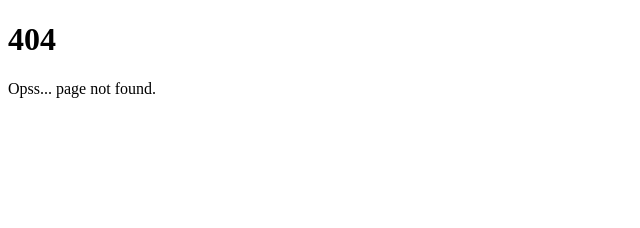
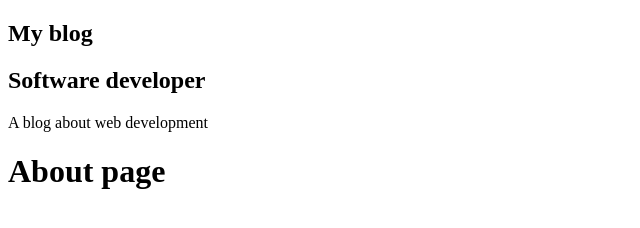
Before and after one commit to renangabriel27/gatsby-starter, a Gatsby site: page /about in a window 1280 px wide. Before the commit this address had no page. Shown: the whole page, without its empty margins (0-640 px from the left). Built offline with nearby package versions, Linux system fonts and the light colour scheme; Gatsby itself is replaced by a stand-in of ours.

Commit message:
Add profile component

```diff
--- a/gatsby-config.js
+++ b/gatsby-config.js
@@ -1,6 +1,7 @@
 module.exports = {
   siteMetadata: {
     title: `My blog`,
+    position: `Software developer`,
     description: `A blog about web development`,
     author: `@myblog`,
   },
--- a/package.json
+++ b/package.json
@@ -28,6 +28,7 @@
   "scripts": {
     "build": "gatsby build",
     "develop": "gatsby develop",
+    "develop:playground": "GATSBY_GRAPHQL_IDE=playground gatsby develop",
     "format": "prettier --write \"**/*.{js,jsx,ts,tsx,json,md}\"",
     "start": "npm run develop",
     "serve": "gatsby serve",
--- /dev/null
+++ b/src/components/Profile/index.js
@@ -0,0 +1,30 @@
+import React from 'react'
+import { useStaticQuery, graphql } from 'gatsby'
+
+const Profile = () => {
+  const {
+    site: {
+      siteMetadata: { title, position, description }
+    }
+  } = useStaticQuery(graphql`
+    query MySiteMetadata {
+      site {
+        siteMetadata {
+          title
+          position
+          description
+        }
+      }
+    }
+  `);
+
+  return (
+    <div className="Profile-wrapper">
+      <h1>{title}</h1>
+      <h2>{position}</h2>
+      <p>{description}</p>
+    </div>
+  )
+}
+
+export default Profile
--- a/src/components/layout.js
+++ b/src/components/layout.js
@@ -1,9 +1,16 @@
 import React from "react"
 import PropTypes from "prop-types"
+import Profile from "./Profile"
 
 const Layout = ({ children }) => {
   return (
-    <main>{children}</main>
+    <>
+      <aside>
+        <Profile />
+      </aside>
+
+      <main>{children}</main>
+    </>
   )
 }
 
--- /dev/null
+++ b/src/pages/about.js
@@ -0,0 +1,14 @@
+import React from 'react';
+
+import Layout from "../components/layout"
+import SEO from "../components/seo"
+
+const AboutPage = () => (
+  <Layout>
+    <SEO title="About" />
+
+    <h1>About page</h1>
+  </Layout>
+)
+
+export default AboutPage
```
